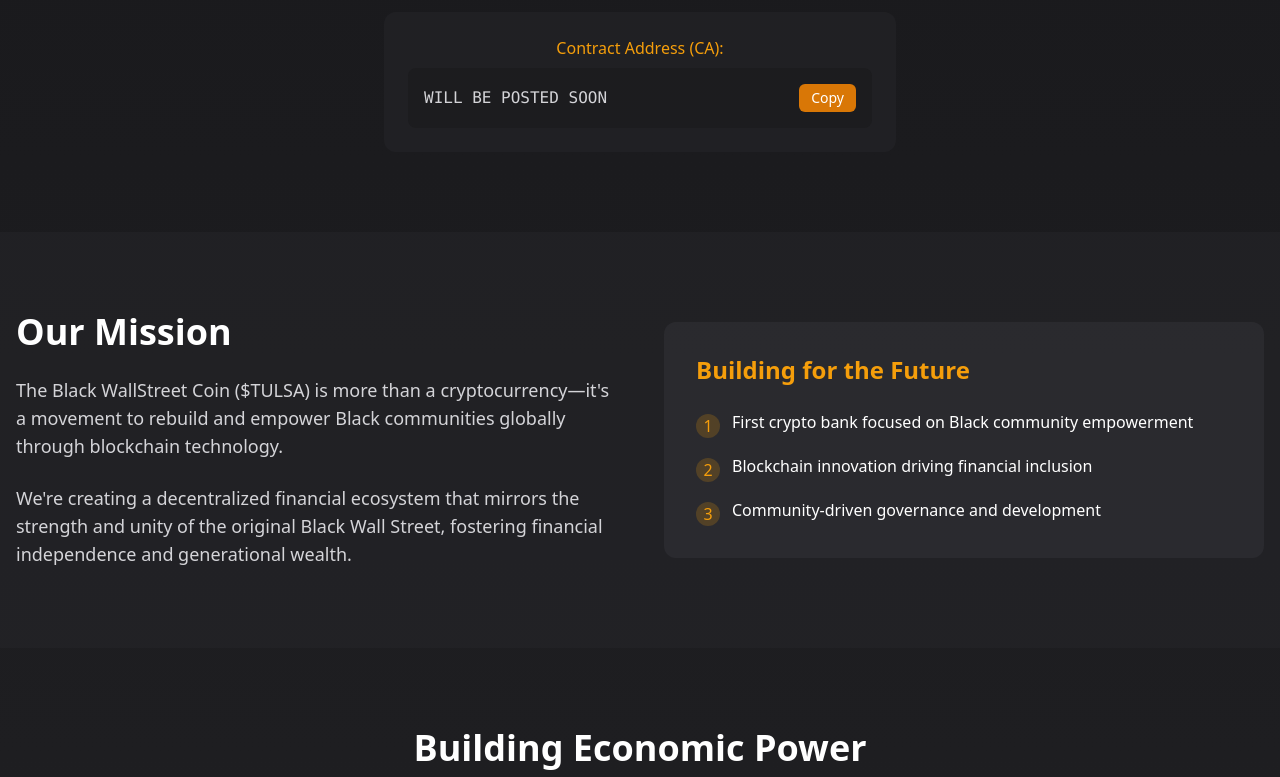
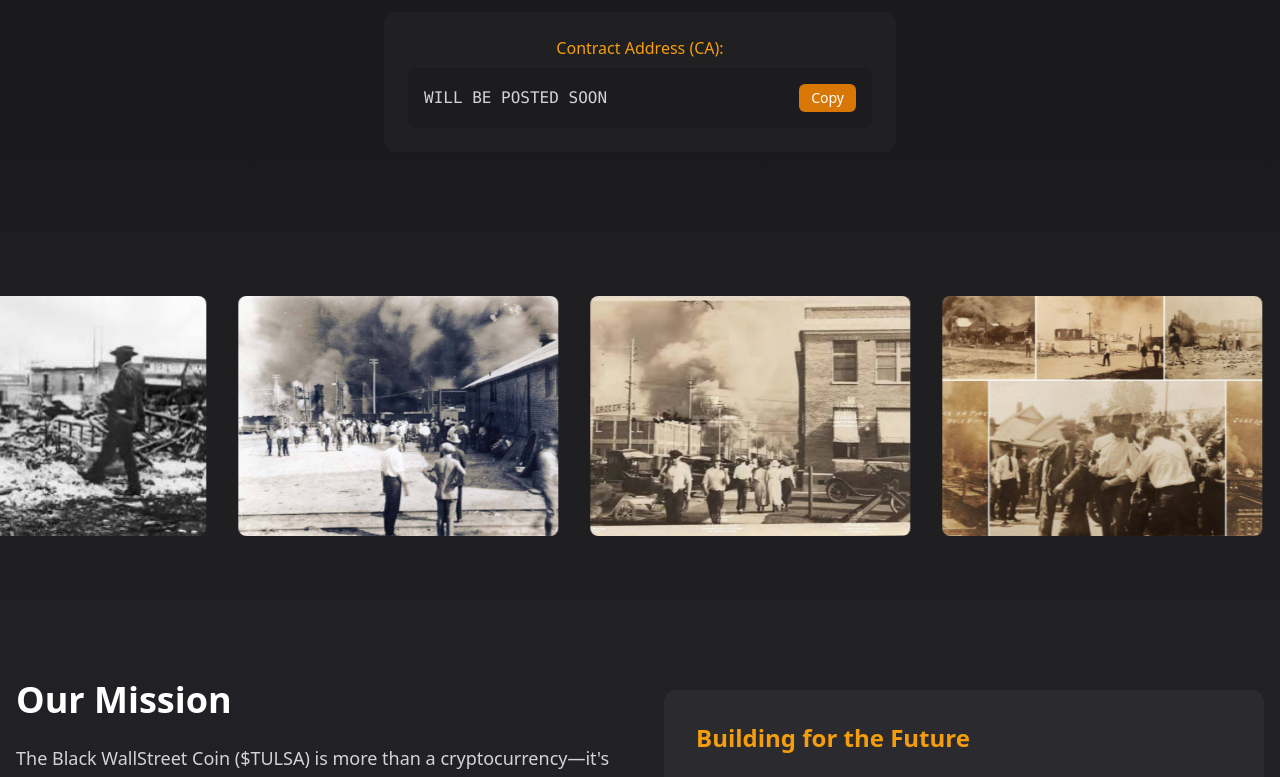
Before and after one commit to brandon4650/black-wallstreet-coin, a React (Create React App) app: page / in a window 1280 px wide. Shown: the part 434-1211 px from the top of the page. Built offline with nearby package versions, Linux system fonts and the light colour scheme; the HTML template or start-up script is replaced by a standard one.

Commit message:
Update BlackWallStreetCoin.js

```diff
--- a/src/components/BlackWallStreetCoin.js
+++ b/src/components/BlackWallStreetCoin.js
@@ -97,6 +97,40 @@
                 </div>
               </div>
             </div>
+          </div>
+        </div>
+      </section>
+
+      {/* Image Gallery Section */}
+      <section className="py-16 bg-zinc-800/30">
+        <div className="relative overflow-hidden">
+          <div className="flex animate-scroll">
+            {/* First set of images */}
+            {[...Array(10)].map((_, index) => (
+              <div
+                key={index}
+                className="flex-shrink-0 w-80 h-60 mx-4 rounded-lg overflow-hidden"
+              >
+                <img
+                  src={`/images/image${index + 1}.png`}
+                  alt={`Gallery Image ${index + 1}`}
+                  className="w-full h-full object-cover hover:scale-105 transition-transform duration-300"
+                />
+              </div>
+            ))}
+            {/* Duplicate set of images for seamless loop */}
+            {[...Array(10)].map((_, index) => (
+              <div
+                key={`duplicate-${index}`}
+                className="flex-shrink-0 w-80 h-60 mx-4 rounded-lg overflow-hidden"
+              >
+                <img
+                  src={`/images/image${index + 1}.png`}
+                  alt={`Gallery Image ${index + 1}`}
+                  className="w-full h-full object-cover hover:scale-105 transition-transform duration-300"
+                />
+              </div>
+            ))}
           </div>
         </div>
       </section>
```
